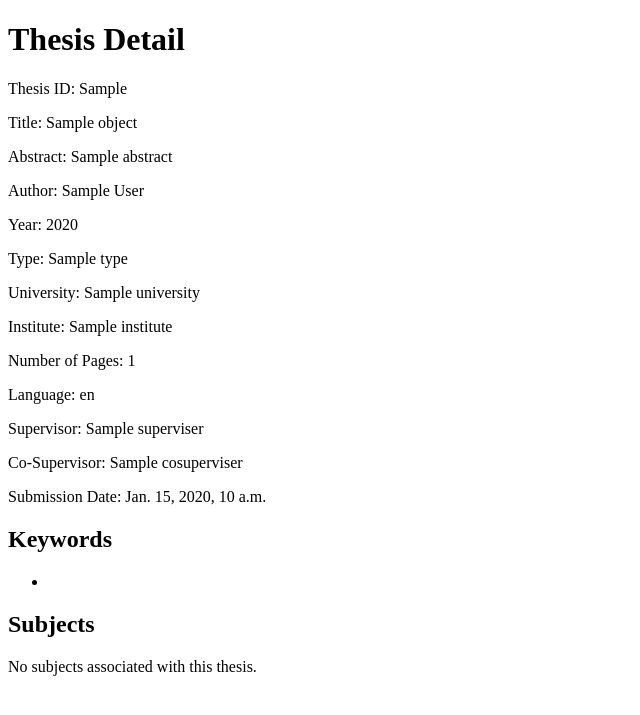
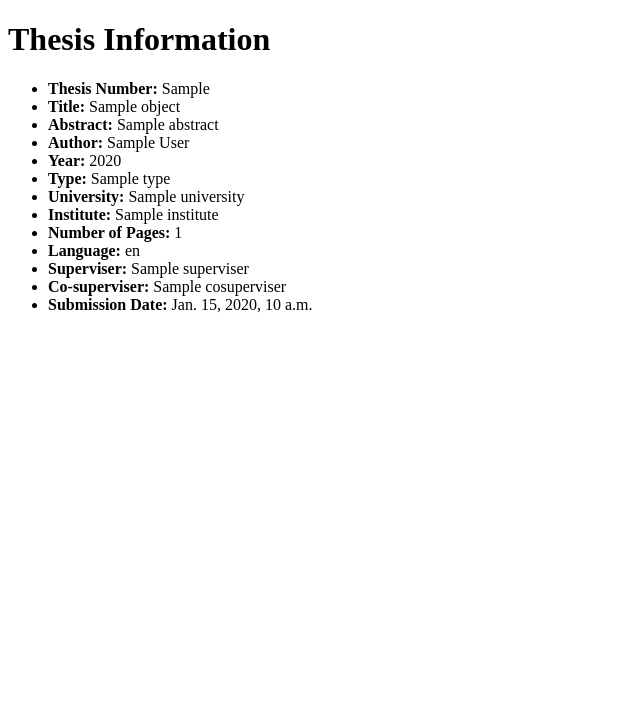
Before and after one commit to berkaysahiin/SE307, a Django app: template thesis/templates/thesis_detail.html in a window 1280 px wide. Shown: the top 715 px of the page, without its empty margins (0-640 px from the left). Run offline with Django 5.2, Linux system fonts and the light colour scheme; the template is opened without the code that fills it: most values are stand-ins (such as "Sample title", 1, 10 or a date in 2020).

Commit message:
Update thesis_detail.html

```diff
--- a/thesis/templates/thesis_detail.html
+++ b/thesis/templates/thesis_detail.html
@@ -1,44 +1,26 @@
 <!DOCTYPE html>
 <html>
 <head>
-    <title>Thesis Detail</title>
+    <title>Thesis Information</title>
 </head>
 <body>
-    <h1>Thesis Detail</h1>
-    <p>Thesis ID: {{ object.thesis_no }}</p>
-    <p>Title: {{ object.title }}</p>
-    <p>Abstract: {{ object.abstract }}</p>
-    <p>Author: {{ object.author }} </p>
-    <p>Year: {{ object.year }}</p>
-    <p>Type: {{ object.type }}</p>
-    <p>University: {{ object.university }}</p>
-    <p>Institute: {{ object.institute }}</p>
-    <p>Number of Pages: {{ object.number_of_pages }}</p>
-    <p>Language: {{ object.language }}</p>
-    <p>Supervisor: {{ object.superviser }}</p>
-    {% if object.cosuperviser %}
-        <p>Co-Supervisor: {{ object.cosuperviser }} </p>
-    {% endif %}
-    <p>Submission Date: {{ object.submission_date }}</p>
 
-    <h2>Keywords</h2>
-    <ul>
-        {% for thesis_keyword in object.thesiskeyword_set.all %}
-            <li>{{ thesis_keyword.keyword }}</li>
-        {% endfor %}
-    </ul>
-
-    <!-- Display Subjects -->
-     <h2>Subjects</h2>
-    {% if object.thesissubject_set.exists %}
-    <ul>
-        {% for thesis_subject in object.thesissubject_set.all %}
-            <li>{{ thesis_subject.subject.topic }}</li>
-        {% endfor %}
-    </ul>
-    {% else %}
-    <p>No subjects associated with this thesis.</p>
-    {% endif %}
+<h1>Thesis Information</h1>
+<ul>
+    <li><strong>Thesis Number:</strong> {{ object.thesis_no }}</li>
+    <li><strong>Title:</strong> {{ object.title }}</li>
+    <li><strong>Abstract:</strong> {{ object.abstract }}</li>
+    <li><strong>Author:</strong> {{ object.author }}</li>
+    <li><strong>Year:</strong> {{ object.year }}</li>
+    <li><strong>Type:</strong> {{ object.type }}</li>
+    <li><strong>University:</strong> {{ object.university }}</li>
+    <li><strong>Institute:</strong> {{ object.institute }}</li>
+    <li><strong>Number of Pages:</strong> {{ object.number_of_pages }}</li>
+    <li><strong>Language:</strong> {{ object.language }}</li>
+    <li><strong>Superviser:</strong> {{ object.superviser }}</li>
+    <li><strong>Co-superviser:</strong> {{ object.cosuperviser }}</li>
+    <li><strong>Submission Date:</strong> {{ object.submission_date }}</li>
+</ul>
 
 </body>
 </html>
```
